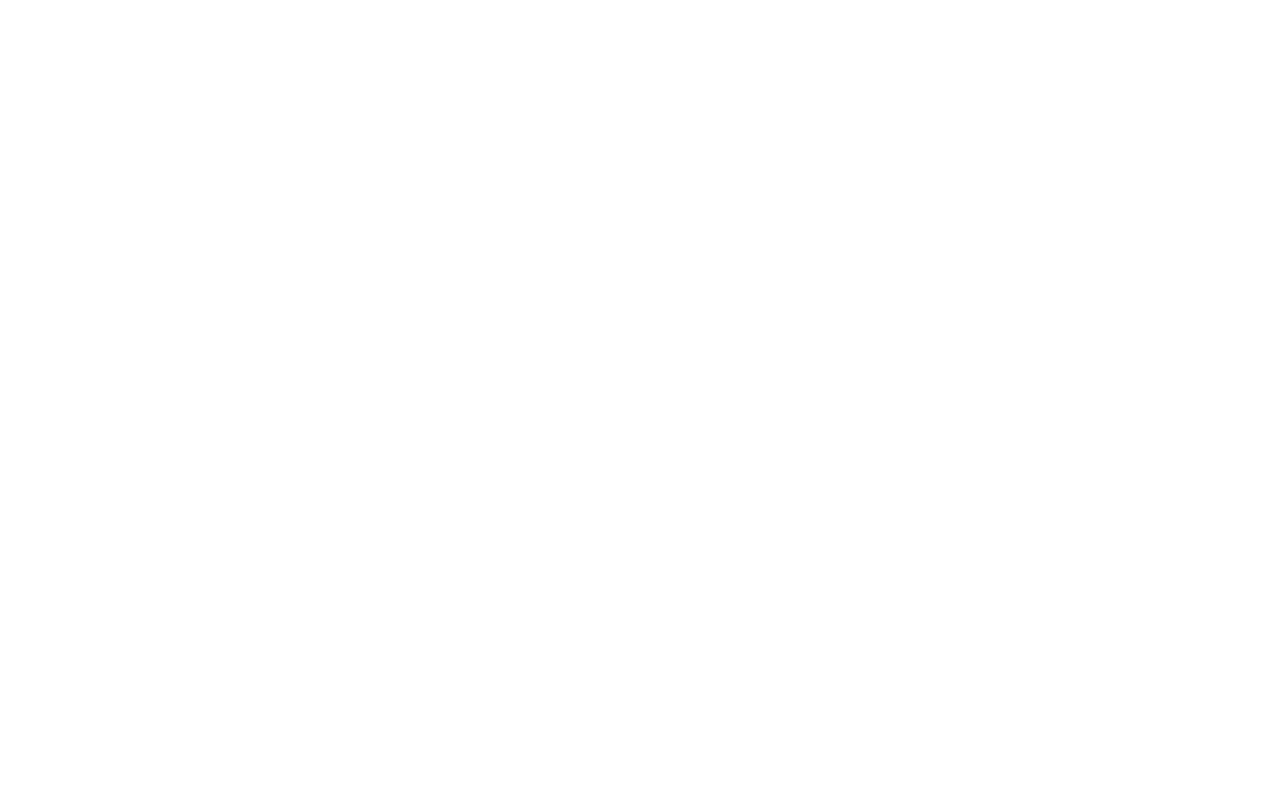
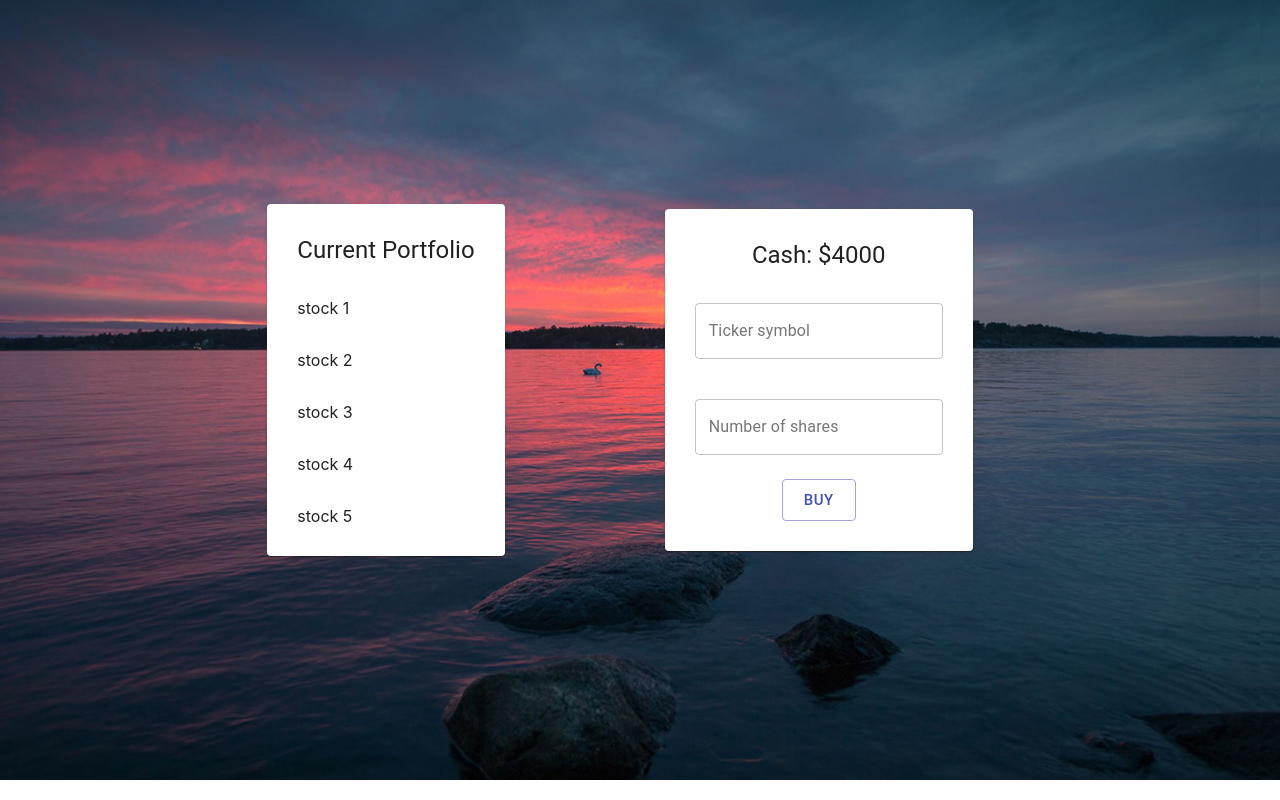
Before and after one commit to sashakayola/TTP-FS, a React (Create React App) app: page /portfolio in a window 1280 px wide. Built offline with nearby package versions, Linux system fonts and the light colour scheme.

Commit message:
created simple portfolio component

```diff
--- /dev/null
+++ b/src/components/Portfolio.js
@@ -0,0 +1,114 @@
+import React, { Component } from 'react';
+import Button from '@material-ui/core/Button';
+import { Grid, Input, TextField } from '@material-ui/core';
+import withStyles from '@material-ui/core/styles/withStyles';
+import Typography from '@material-ui/core/Typography';
+import Card from '@material-ui/core/Card';
+import backgroundImage from '../assets/backgroundImage.jpg';
+
+class Portfolio extends Component {
+  render() {
+    const { classes } = this.props;
+    return (
+      <div className={classes.mainContent}>
+        <Grid
+          container
+          className={classes.mainContent}
+          justify='center'
+          alignItems='center'
+          direction='row'
+          spacing={5}
+        >
+          <Card className={classes.card}>
+            <Grid
+              container
+              justify='center'
+              alignItems='left'
+              direction='column'
+              spacing={4}
+            >
+              <Grid item>
+                <Typography variant='h5'> Current Portfolio </Typography>{' '}
+              </Grid>{' '}
+              <Grid item>
+                <Typography variant='h7'> stock 1 </Typography>{' '}
+              </Grid>{' '}
+              <Grid item>
+                <Typography variant='h7'> stock 2 </Typography>{' '}
+              </Grid>{' '}
+              <Grid item>
+                <Typography variant='h7'> stock 3 </Typography>{' '}
+              </Grid>{' '}
+              <Grid item>
+                <Typography variant='h7'> stock 4 </Typography>{' '}
+              </Grid>{' '}
+              <Grid item>
+                <Typography variant='h7'> stock 5 </Typography>{' '}
+              </Grid>{' '}
+            </Grid>{' '}
+          </Card>{' '}
+          <Card className={classes.card}>
+            <Grid
+              container
+              justify='center'
+              alignItems='center'
+              direction='column'
+              spacing={2}
+            >
+              <Grid item>
+                <Typography variant='h5'> Cash: $4000 </Typography>{' '}
+              </Grid>{' '}
+              <Grid item>
+                <TextField
+                  id='tickerSymbol'
+                  label='Ticker symbol'
+                  type='tickerSymbol'
+                  margin='normal'
+                  variant='outlined'
+                />
+              </Grid>{' '}
+              <Grid item>
+                <TextField
+                  id='quantity'
+                  label='Number of shares'
+                  type='quantity'
+                  margin='normal'
+                  variant='outlined'
+                />
+              </Grid>{' '}
+              <Grid item>
+                <Button
+                  variant='outlined'
+                  color='primary'
+                  size='large'
+                  type='submit'
+                >
+                  Buy{' '}
+                </Button>{' '}
+              </Grid>{' '}
+            </Grid>{' '}
+          </Card>{' '}
+        </Grid>{' '}
+      </div>
+    );
+  }
+}
+
+const styles = {
+  mainContent: {
+    width: '100%',
+    height: '100%',
+    backgroundImage: `url(${backgroundImage})`,
+    backgroundSize: 'cover',
+    backgroundPosition: 'top center',
+  },
+  card: {
+    padding: '30px',
+    margin: '80px',
+  },
+  text: {
+    width: 250,
+  },
+};
+
+export default withStyles(styles)(Portfolio);
--- a/src/components/Transactions.js
+++ b/src/components/Transactions.js
@@ -1,4 +1,4 @@
-import React, { Component } from 'react'
+import React, { Component } from 'react';
 
 export default class Transactions extends Component {
   render() {
@@ -6,6 +6,6 @@
       <div>
         <h5>Placeholder</h5>
       </div>
-    )
+    );
   }
 }
--- a/src/components/index.js
+++ b/src/components/index.js
@@ -1,3 +1,16 @@
-export {default as Signup} from './Signup'
-export {default as Login} from './Login'
-export {default as Transactions} from './Transactions'
+export {
+  default as Signup
+}
+from './Signup';
+export {
+  default as Login
+}
+from './Login';
+export {
+  default as Transactions
+}
+from './Transactions';
+export {
+  default as Portfolio
+}
+from './Portfolio'
--- a/src/routes.js
+++ b/src/routes.js
@@ -1,13 +1,7 @@
-import React, {Component} from 'react'
-import {Route, Switch} from 'react-router-dom'
+import React, { Component } from 'react';
+import { Route, Switch } from 'react-router-dom';
 
-import {
-  Signup,
-  Transactions,
-  Login
-} from './components'
-
-
+import { Signup, Transactions, Login, Portfolio } from './components';
 
 export default class Routes extends Component {
   // componentDidMount() {
@@ -19,10 +13,12 @@
 
     return (
       <Switch>
-        <Route exact path="/transactions" component={Transactions} />
-        <Route exact path="/signup" component={Signup} />
-        <Route exact path="/login" component={Login} />
+        <Route exact path='/portfolio' component={Portfolio} />{' '}
+        <Route exact path='/transactions' component={Transactions} />{' '}
+        <Route exact path='/signup' component={Signup} />{' '}
+        <Route exact path='/login' component={Login} />{' '}
+        <Route path='/' component={Login} />{' '}
       </Switch>
-    )
+    );
   }
 }
```
